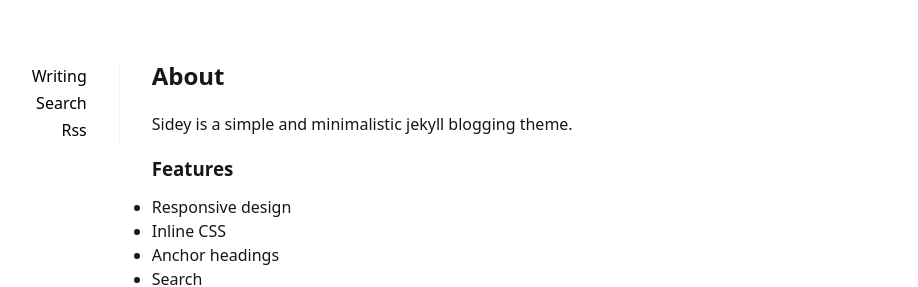
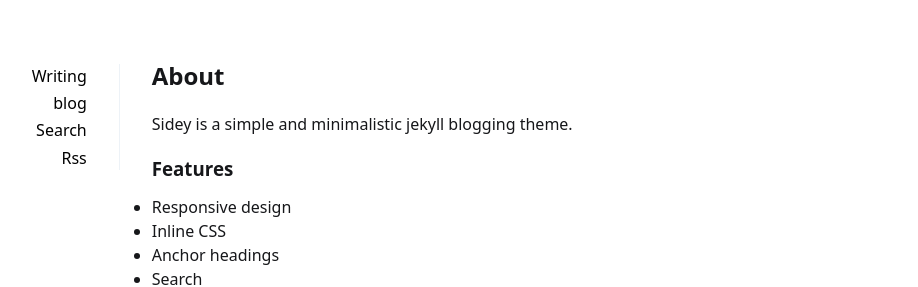
Before and after one commit to Noahvlian/noahvlians.github.io, a Jekyll site: the page built from _pages/about.md, in a window 1280 px wide. Shown: the top 287 px of the page, without its empty margins (201-1119 px from the left). Built offline with Jekyll 4.4.1, drawn with Linux system fonts in a browser that asks for light colours.

Commit message:
Update navigation.yml

```diff
--- a/_data/navigation.yml
+++ b/_data/navigation.yml
@@ -3,6 +3,8 @@ links:
   url: /
 #- title: About
 #  url: /about
+- title: blog
+  url: http://blog.iikn.cn/
 - title: Search
   url: /search
 - title: Rss
```
